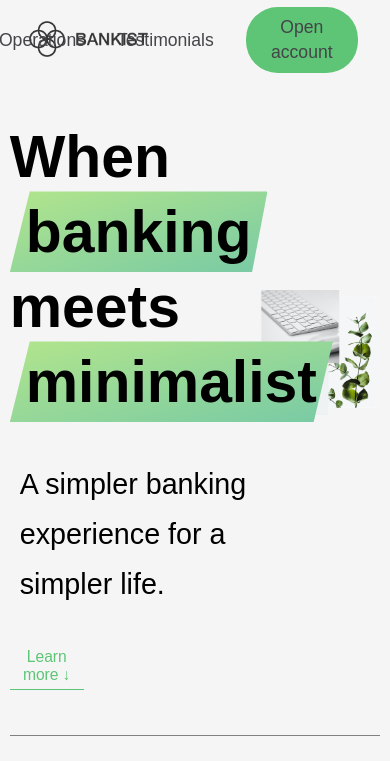
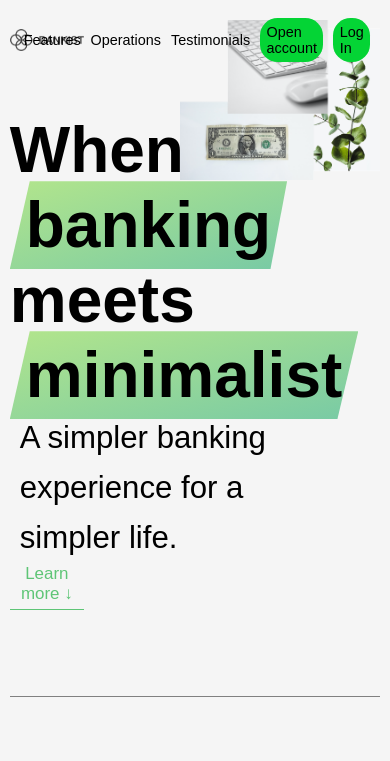
Before and after one commit to Pokdee/Bankist, a plain HTML site: page index.html in a window 390 px wide. Shown: the top 761 px of the page. Drawn offline with Linux system fonts and the light colour scheme.

Commit message:
Make it Responsive (footer not finish yet)

```diff
--- a/index.css
+++ b/index.css
@@ -12,18 +12,8 @@ header {
   padding-bottom: 2.8rem;
   margin: auto;
 }
+
 /*navgation  Start*/
-
-nav {
-  display: flex;
-  align-items: center;
-  justify-content: space-between;
-  width: 106%;
-  margin-left: -31px;
-  height: 80px;
-  font-size: 110%;
-  z-index: 100;
-}
 
 .sticky__nav {
   top: 0;
@@ -32,86 +22,85 @@ nav {
   position: fixed;
   width: 100%;
   z-index: 1;
+  margin-left: -10px;
 }
 
+nav {
+  width: 100%;
+  height: 80px;
+  display: flex;
+  flex-direction: row;
+  align-items: center;
+  justify-content: center;
+}
 .nav__logo {
-  display: block;
-  width: 150px;
-  height: 45%;
-  float: left;
-  margin-top: -2px;
-  margin-left: 50px;
+  width: 20%;
+  margin: auto;
 }
 ul {
+  font-size: 0.9em;
   display: flex;
   align-items: center;
   justify-content: flex-end;
   width: 80%;
-  text-decoration: none;
-  margin: none;
+  box-sizing: border-box;
 }
 li {
   list-style: none;
-  float: right;
-  margin: none;
-  margin-top: 0px;
+  margin-right: 10px;
+  box-sizing: border-box;
 }
-
-.nav__item > a {
-  text-decoration: none;
-  margin: 0 1rem;
-  color: #444449;
-  display: block;
-}
-
-.nav__link--btn,
-.btn {
-  padding: 1rem 1.5rem;
-  background-color: #5ec576;
-  border-radius: 1.8em;
-  line-height: 25px;
-}
-
-.nav__link--btn {
-  text-align: center;
-  padding: 0.5rem;
-  width: 6rem;
-}
-
-.nav__log--in {
-  padding: 1.2rem 1rem;
+a {
   text-decoration: none;
   color: black;
-  width: clamp(3rem, 4rem, 6rem);
+}
+.link {
+  background-color: #04d435;
+  padding: 2.5%;
+  border-radius: 1.1rem;
 }
 
 .btn:hover,
-.nav__link--btn:hover {
+.link:hover {
   background-color: #14c03c;
 }
 
 /* navigation End */
 
 /*header title start */
+
 .header__title {
-  margin: auto;
-  font-size: 92%;
+  padding: 9% 0;
+  padding-bottom: 11%;
+  /* height: 95vh; */
 }
 
 h1,
 h4,
 .btn--text {
   width: 70%;
+  margin: 0%;
   display: block;
   box-sizing: border-box;
 }
 
 img.header__img {
-  width: 40vw;
+  width: clamp(200px, 50%, 380px);
   float: right;
-  margin-top: -25rem;
+  margin-top: -70vh;
+  margin-left: 1rem;
 }
-
+@media (min-width: 600px) {
+  img.header__img {
+    margin-top: -50vh;
+  }
+}
+@media (min-width: 1000px) {
+  img.header__img {
+    margin-top: -40vh;
+    margin-right: 8rem;
+  }
+}
 h1 {
   font-size: 400%;
   line-height: 75px;
@@ -212,6 +201,16 @@ svg {
   color: #929090;
   width: 50%;
 }
+@media (max-width: 600px) {
+  .features__feature p {
+    width: 20ch;
+  }
+}
+@media (min-width: 600px) {
+  .features__feature p {
+    width: 25ch;
+  }
+}
 
 /* End of Section 2 */
 
@@ -236,13 +235,16 @@ svg {
 
 .operations__tab-container {
   margin: auto;
-  width: 70%;
+  width: 80%;
   display: flex;
   align-content: center;
-  justify-content: space-between;
+
+  justify-content: space-around;
 }
 
 .operations__tab {
+  max-width: 150px;
+  padding: 0.5rem;
   box-sizing: border-box;
   font-size: 120%;
   border-radius: 5rem;
@@ -282,7 +284,7 @@ svg {
 }
 
 .operations__tab--active {
-  margin-top: -20px;
+  margin-top: -30px;
 }
 
 .operations__tab--1,
@@ -333,6 +335,7 @@ svg {
   height: 30%;
   display: block;
   margin-top: -7rem;
+  padding-bottom: 8rem;
 }
 
 .slide h5 {
@@ -351,7 +354,6 @@ svg {
   display: flex;
   justify-content: center;
   align-items: center;
-
   overflow: hidden;
 }
 
@@ -410,7 +412,14 @@ div > .quote1 {
   gap: 5px;
   width: 100px;
 }
-
+@media (max-width: 600px) {
+  .dots {
+    bottom: 25%;
+  }
+  .slider {
+    height: 40rem;
+  }
+}
 .dot {
   cursor: pointer;
   border: none;
--- a/index.html
+++ b/index.html
@@ -33,13 +33,13 @@
           <li class="nav__item">
             <a class="nav__link" href="#section--3">Testimonials</a>
           </li>
-          <li class="nav__item">
+          <li class="nav__item link">
             <a class=" nav__link--btn btn--show-modal" href="#"
               >Open account</a
             >
           </li>
-          <li class="nav__item">
-            <a class="nav__log--in nav__link--btn" href="../Bankist/index.html">
+          <li class="nav__item link">
+            <a class="nav__link--btn nav__log--in " href="../Bankist/index.html">
               Log In</a>
           </li>
         </ul>
```
